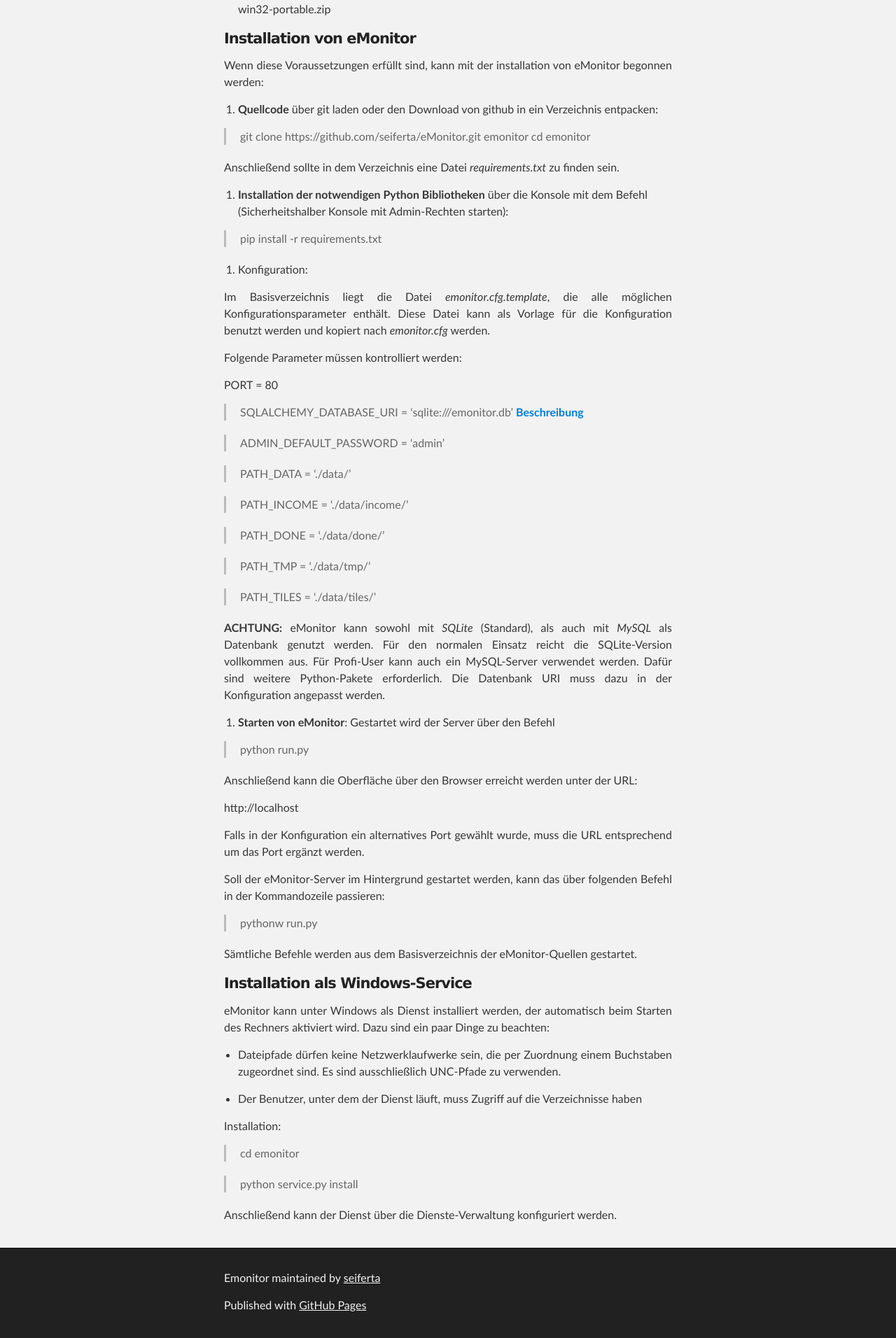
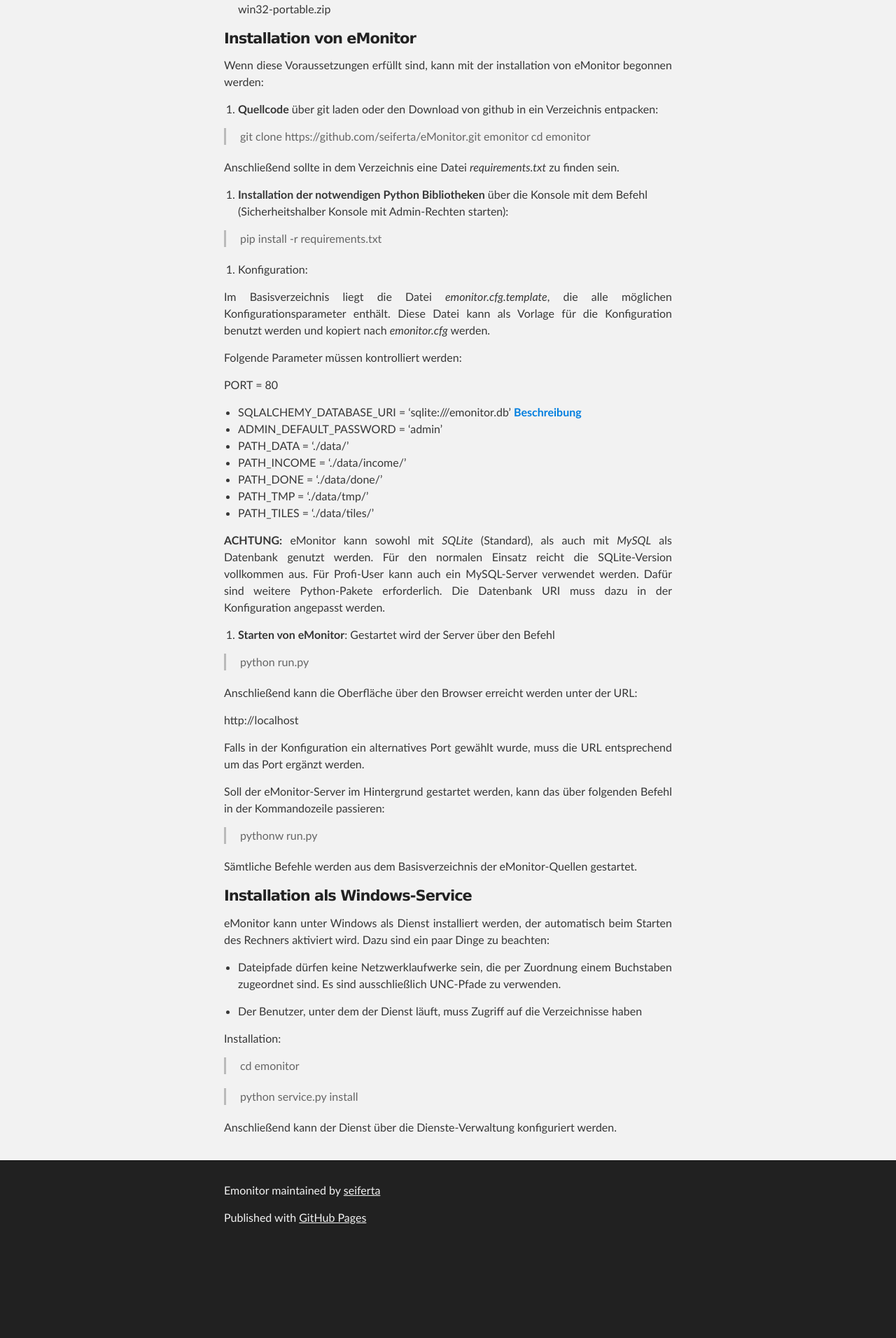
Before and after one commit to seiferta/eMonitor, a Jekyll site: the page built from docs/installwindows.md, in a window 1280 px wide. Shown: the part 1242-3154 px from the top of the page at 70% size. Built offline with Jekyll 4.4.1, drawn with Linux system fonts in a browser that asks for light colours; nearby versions of some CDN libraries; after the commit the page ends 3029 px from its top, so only the background shows below that.

```diff
--- a/docs/installwindows.md
+++ b/docs/installwindows.md
@@ -25,6 +25,7 @@ Folgende Programme werden benötigt:
 - **Tesseract**: OCR-Software für die Texterkennung aus den Alarmdepechen/Faxen. Die passende Version herunterladen und anschließend den Pfad zur tesseract.exe in die Windows Pfad-Variable eintragen.
 
 **Pfade:**
+
 - ImageMagick: convert.exe http://www.imagemagick.org/script/binary-releases.php
 - GhostView: gsprint.exe http://pages.cs.wisc.edu/~ghost/gsview/get50.htm
 - GhostScript: http://www.ghostscript.com/download/gsdnld.html
@@ -54,19 +55,13 @@ Wenn diese Voraussetzungen erfüllt sind, kann mit der installation von eMonitor
 
  PORT = 80
 
- > SQLALCHEMY_DATABASE_URI = 'sqlite:///emonitor.db' [**Beschreibung**][1]
-
- > ADMIN_DEFAULT_PASSWORD = 'admin'
-
- > PATH_DATA = './data/'
-
- > PATH_INCOME = './data/income/'
-
- > PATH_DONE = './data/done/'
-
- > PATH_TMP = './data/tmp/'
-
- > PATH_TILES = './data/tiles/'
+ - SQLALCHEMY_DATABASE_URI = 'sqlite:///emonitor.db' [**Beschreibung**][1]
+ - ADMIN_DEFAULT_PASSWORD = 'admin'
+ - PATH_DATA = './data/'
+ - PATH_INCOME = './data/income/'
+ - PATH_DONE = './data/done/'
+ - PATH_TMP = './data/tmp/'
+ - PATH_TILES = './data/tiles/'
 
  **ACHTUNG:**
  eMonitor kann sowohl mit *SQLite* (Standard), als auch mit *MySQL* als Datenbank genutzt werden.  Für den normalen Einsatz reicht die SQLite-Version vollkommen aus. Für Profi-User kann auch ein MySQL-Server verwendet werden. Dafür sind weitere Python-Pakete erforderlich. Die Datenbank URI muss dazu in der Konfiguration angepasst werden.
```
